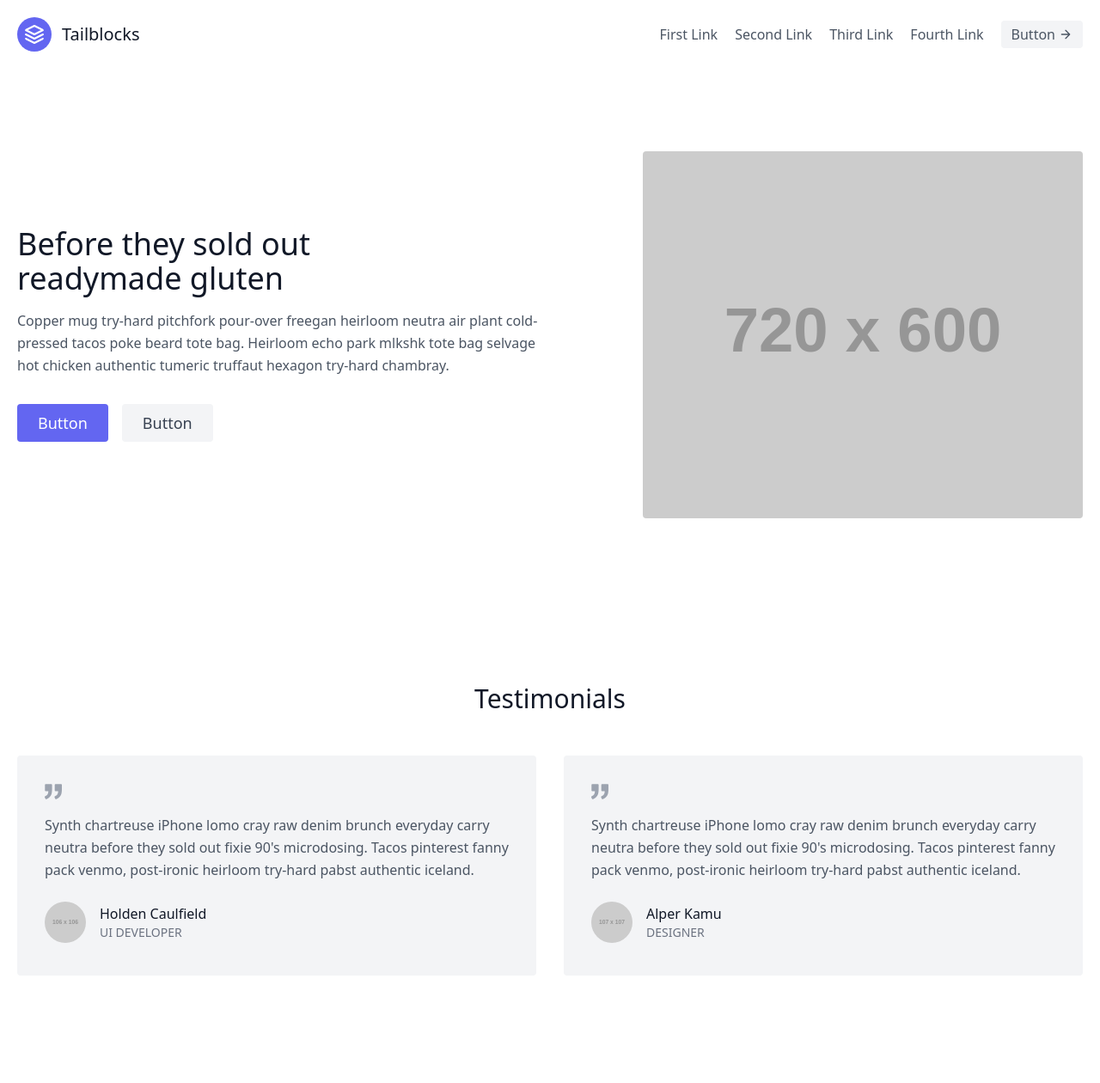
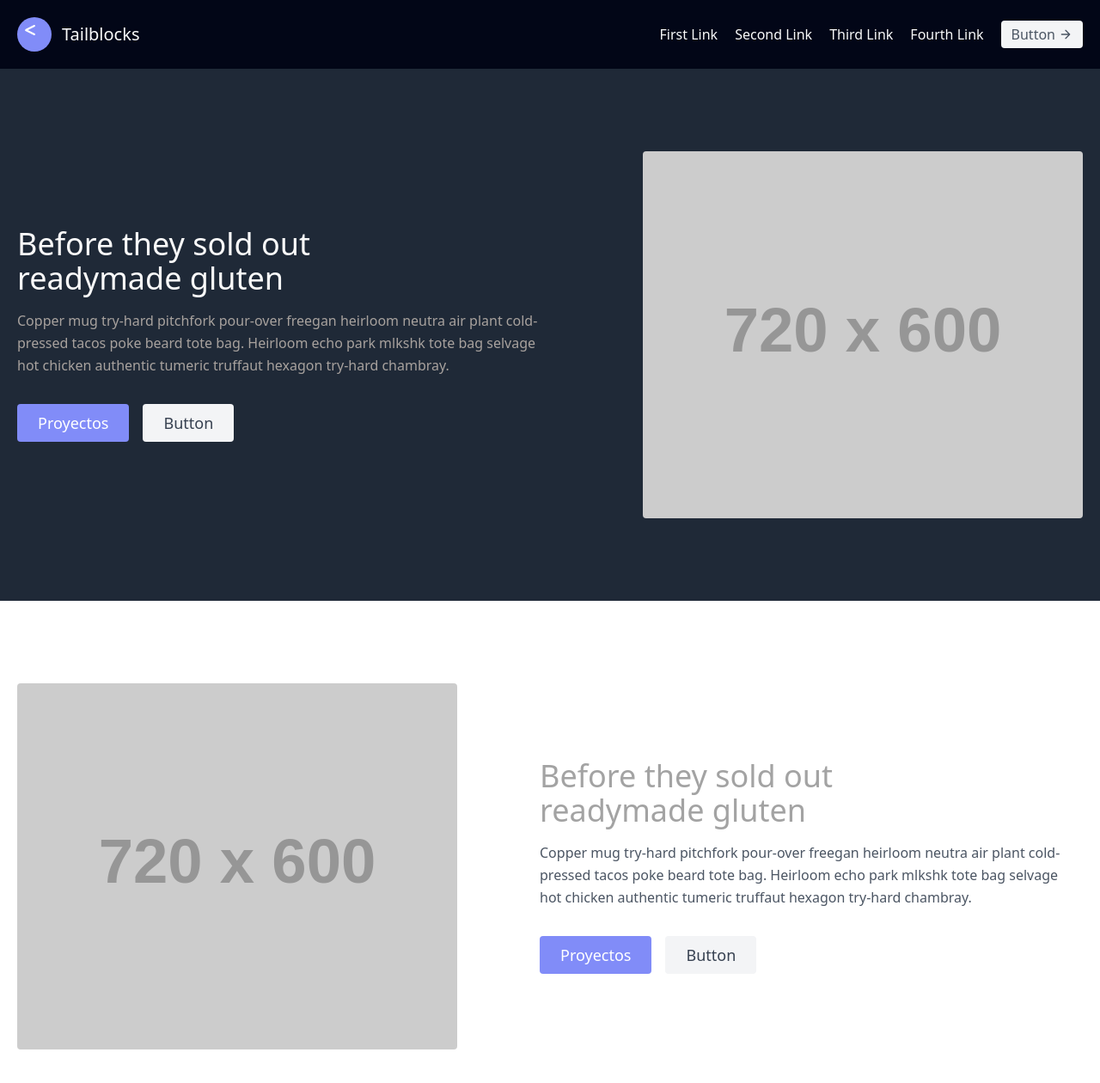
Before and after one commit to punky-1/portafoliS, a website: page public/index.html in a window 1280 px wide. Shown: the whole page at 86% size. Before the commit the page ends 1231 px from the top, so only its background shows below. Drawn offline with nearby package versions, Linux system fonts and the light colour scheme; placeholder pictures from the web are drawn by us.

Commit message:
modificar el index

```diff
--- a/public/index.html
+++ b/public/index.html
@@ -7,38 +7,38 @@
     <script src="https://cdn.tailwindcss.com"></script>
 </head>
 <body>
-    <header class="text-gray-600 body-font">
+    <header class="text-gray-600 body-font bg-slate-950">
         <div class="container mx-auto flex flex-wrap p-5 flex-col md:flex-row items-center">
-          <a class="flex title-font font-medium items-center text-gray-900 mb-4 md:mb-0">
-            <svg xmlns="http://www.w3.org/2000/svg" fill="none" stroke="currentColor" stroke-linecap="round" stroke-linejoin="round" stroke-width="2" class="w-10 h-10 text-white p-2 bg-indigo-500 rounded-full" viewBox="0 0 24 24">
-              <path d="M12 2L2 7l10 5 10-5-10-5zM2 17l10 5 10-5M2 12l10 5 10-5"></path>
+          <a class="flex title-font font-medium items-center text-neutral-400 mb-4 md:mb-0">
+            <svg xmlns="http://www.w3.org/2000/svg" fill="none" stroke="currentColor" stroke-linecap="round" stroke-linejoin="round" stroke-width="2" class="w-10 h-10 text-white p-2 bg-indigo-400 rounded-full" viewBox="0 0 24 24">
+              <path d="M12 2L2 7l10 5 10Proyectos5zM2 17l10 5 10-5M2 12l10 5 10-5"></path>
             </svg>
-            <span class="ml-3 text-xl">Tailblocks</span>
+            <span class="ml-3 text-xl text-neutral-50">Tailblocks</span>
           </a>
-          <nav class="md:ml-auto flex flex-wrap items-center text-base justify-center">
-            <a class="mr-5 hover:text-gray-900">First Link</a>
-            <a class="mr-5 hover:text-gray-900">Second Link</a>
-            <a class="mr-5 hover:text-gray-900">Third Link</a>
-            <a class="mr-5 hover:text-gray-900">Fourth Link</a>
+          <nav class="md:ml-auto flex flex-wrap items-center text-base justify-center text-neutral-50">
+            <a class="mr-5 hover:text-neutral-400">First Link</a>
+            <a class="mr-5 hover:text-neutral-400">Second Link</a>
+            <a class="mr-5 hover:text-neutral-400">Third Link</a>
+            <a class="mr-5 hover:text-neutral-400">Fourth Link</a>
           </nav>
-          <button class="inline-flex items-center bg-gray-100 border-0 py-1 px-3 focus:outline-none hover:bg-gray-200 rounded text-base mt-4 md:mt-0">Button
+          <a href="./proyectos.html"><button class="inline-flex items-center bg-gray-100 border-0 py-1 px-3 focus:outline-none hover:bg-gray-200 rounded text-base mt-4 md:mt-0">Button
             <svg fill="none" stroke="currentColor" stroke-linecap="round" stroke-linejoin="round" stroke-width="2" class="w-4 h-4 ml-1" viewBox="0 0 24 24">
               <path d="M5 12h14M12 5l7 7-7 7"></path>
             </svg>
-          </button>
+          </button></a>
         </div>
       </header>
 
 
-      <section class="text-gray-600 body-font">
+      <section class="text-gray-600 body-font bg-gray-800 ">
         <div class="container mx-auto flex px-5 py-24 md:flex-row flex-col items-center">
           <div class="lg:flex-grow md:w-1/2 lg:pr-24 md:pr-16 flex flex-col md:items-start md:text-left mb-16 md:mb-0 items-center text-center">
-            <h1 class="title-font sm:text-4xl text-3xl mb-4 font-medium text-gray-900">Before they sold out
-              <br class="hidden lg:inline-block">readymade gluten
+            <h1 class="title-font sm:text-4xl text-3xl mb-4 font-medium text-neutral-50">Before they sold out
+              <br class="hidden lg:inline-block text-neutral-50">readymade gluten
             </h1>
-            <p class="mb-8 leading-relaxed">Copper mug try-hard pitchfork pour-over freegan heirloom neutra air plant cold-pressed tacos poke beard tote bag. Heirloom echo park mlkshk tote bag selvage hot chicken authentic tumeric truffaut hexagon try-hard chambray.</p>
+            <p class="mb-8 leading-relaxed text-stone-400">Copper mug try-hard pitchfork pour-over freegan heirloom neutra air plant cold-pressed tacos poke beard tote bag. Heirloom echo park mlkshk tote bag selvage hot chicken authentic tumeric truffaut hexagon try-hard chambray.</p>
             <div class="flex justify-center">
-              <button class="inline-flex text-white bg-indigo-500 border-0 py-2 px-6 focus:outline-none hover:bg-indigo-600 rounded text-lg">Button</button>
+              <button class="inline-flex text-white bg-indigo-400 border-0 py-2 px-6 focus:outline-none hover:bg-indigo-600 rounded text-lg">Proyectos</button>
               <button class="ml-4 inline-flex text-gray-700 bg-gray-100 border-0 py-2 px-6 focus:outline-none hover:bg-gray-200 rounded text-lg">Button</button>
             </div>
           </div>
@@ -49,42 +49,23 @@
       </section>
 
       <section class="text-gray-600 body-font">
-        <div class="container px-5 py-24 mx-auto">
-          <h1 class="text-3xl font-medium title-font text-gray-900 mb-12 text-center">Testimonials</h1>
-          <div class="flex flex-wrap -m-4">
-            <div class="p-4 md:w-1/2 w-full">
-              <div class="h-full bg-gray-100 p-8 rounded">
-                <svg xmlns="http://www.w3.org/2000/svg" fill="currentColor" class="block w-5 h-5 text-gray-400 mb-4" viewBox="0 0 975.036 975.036">
-                  <path d="M925.036 57.197h-304c-27.6 0-50 22.4-50 50v304c0 27.601 22.4 50 50 50h145.5c-1.9 79.601-20.4 143.3-55.4 191.2-27.6 37.8-69.399 69.1-125.3 93.8-25.7 11.3-36.8 41.7-24.8 67.101l36 76c11.6 24.399 40.3 35.1 65.1 24.399 66.2-28.6 122.101-64.8 167.7-108.8 55.601-53.7 93.7-114.3 114.3-181.9 20.601-67.6 30.9-159.8 30.9-276.8v-239c0-27.599-22.401-50-50-50zM106.036 913.497c65.4-28.5 121-64.699 166.9-108.6 56.1-53.7 94.4-114.1 115-181.2 20.6-67.1 30.899-159.6 30.899-277.5v-239c0-27.6-22.399-50-50-50h-304c-27.6 0-50 22.4-50 50v304c0 27.601 22.4 50 50 50h145.5c-1.9 79.601-20.4 143.3-55.4 191.2-27.6 37.8-69.4 69.1-125.3 93.8-25.7 11.3-36.8 41.7-24.8 67.101l35.9 75.8c11.601 24.399 40.501 35.2 65.301 24.399z"></path>
-                </svg>
-                <p class="leading-relaxed mb-6">Synth chartreuse iPhone lomo cray raw denim brunch everyday carry neutra before they sold out fixie 90's microdosing. Tacos pinterest fanny pack venmo, post-ironic heirloom try-hard pabst authentic iceland.</p>
-                <a class="inline-flex items-center">
-                  <img alt="testimonial" src="https://dummyimage.com/106x106" class="w-12 h-12 rounded-full flex-shrink-0 object-cover object-center">
-                  <span class="flex-grow flex flex-col pl-4">
-                    <span class="title-font font-medium text-gray-900">Holden Caulfield</span>
-                    <span class="text-gray-500 text-sm">UI DEVELOPER</span>
-                  </span>
-                </a>
-              </div>
-            </div>
-            <div class="p-4 md:w-1/2 w-full">
-              <div class="h-full bg-gray-100 p-8 rounded">
-                <svg xmlns="http://www.w3.org/2000/svg" fill="currentColor" class="block w-5 h-5 text-gray-400 mb-4" viewBox="0 0 975.036 975.036">
-                  <path d="M925.036 57.197h-304c-27.6 0-50 22.4-50 50v304c0 27.601 22.4 50 50 50h145.5c-1.9 79.601-20.4 143.3-55.4 191.2-27.6 37.8-69.399 69.1-125.3 93.8-25.7 11.3-36.8 41.7-24.8 67.101l36 76c11.6 24.399 40.3 35.1 65.1 24.399 66.2-28.6 122.101-64.8 167.7-108.8 55.601-53.7 93.7-114.3 114.3-181.9 20.601-67.6 30.9-159.8 30.9-276.8v-239c0-27.599-22.401-50-50-50zM106.036 913.497c65.4-28.5 121-64.699 166.9-108.6 56.1-53.7 94.4-114.1 115-181.2 20.6-67.1 30.899-159.6 30.899-277.5v-239c0-27.6-22.399-50-50-50h-304c-27.6 0-50 22.4-50 50v304c0 27.601 22.4 50 50 50h145.5c-1.9 79.601-20.4 143.3-55.4 191.2-27.6 37.8-69.4 69.1-125.3 93.8-25.7 11.3-36.8 41.7-24.8 67.101l35.9 75.8c11.601 24.399 40.501 35.2 65.301 24.399z"></path>
-                </svg>
-                <p class="leading-relaxed mb-6">Synth chartreuse iPhone lomo cray raw denim brunch everyday carry neutra before they sold out fixie 90's microdosing. Tacos pinterest fanny pack venmo, post-ironic heirloom try-hard pabst authentic iceland.</p>
-                <a class="inline-flex items-center">
-                  <img alt="testimonial" src="https://dummyimage.com/107x107" class="w-12 h-12 rounded-full flex-shrink-0 object-cover object-center">
-                  <span class="flex-grow flex flex-col pl-4">
-                    <span class="title-font font-medium text-gray-900">Alper Kamu</span>
-                    <span class="text-gray-500 text-sm">DESIGNER</span>
-                  </span>
-                </a>
-              </div>
+        <div class="container mx-auto flex px-5 py-24 md:flex-row flex-col items-center">
+          <div class="lg:max-w-lg lg:w-full md:w-1/2 w-5/6 mb-10 md:mb-0">
+            <img class="object-cover object-center rounded" alt="hero" src="https://dummyimage.com/720x600">
+          </div>
+          <div class="lg:flex-grow md:w-1/2 lg:pl-24 md:pl-16 flex flex-col md:items-start md:text-left items-center text-center">
+            <h1 class="title-font sm:text-4xl text-3xl mb-4 font-medium text-neutral-400">Before they sold out
+              <br class="hidden lg:inline-block">readymade gluten
+            </h1>
+            <p class="mb-8 leading-relaxed">Copper mug try-hard pitchfork pour-over freegan heirloom neutra air plant cold-pressed tacos poke beard tote bag. Heirloom echo park mlkshk tote bag selvage hot chicken authentic tumeric truffaut hexagon try-hard chambray.</p>
+            <div class="flex justify-center">
+              <button class="inline-flex text-white bg-indigo-400 border-0 py-2 px-6 focus:outline-none hover:bg-indigo-600 rounded text-lg">Proyectos</button>
+              <button class="ml-4 inline-flex text-gray-700 bg-gray-100 border-0 py-2 px-6 focus:outline-none hover:bg-gray-200 rounded text-lg">Button</button>
             </div>
           </div>
         </div>
       </section>
 
+
 </body>
 </html>
```
Also changed, not shown: public/proyectos.html (added, +148 -0 lines).
